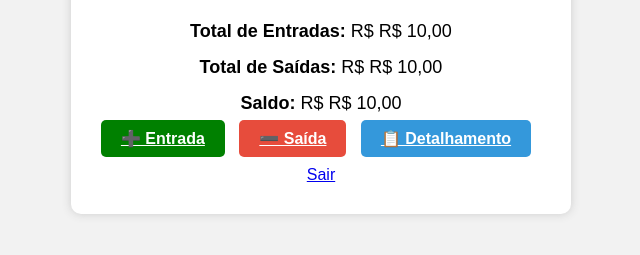
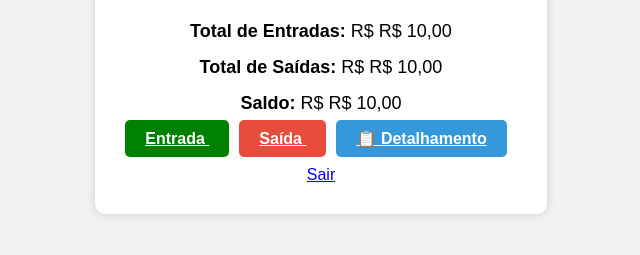
Before and after one commit to gutusmao12/Fluxo_de_Caixa_Python, a Flask app: template templates/dashboard.html in a window 1280 px wide. Shown: the part 125-380 px from the top of the page, without its empty margins (319-959 px from the left). Run offline with Flask 3, Linux system fonts and the light colour scheme; the template is opened without the code that fills it: most values are stand-ins (such as "Sample title", 1, 10 or a date in 2020).

Commit message:
feat: alguns ajustes de layout

```diff
--- a/static/style.css
+++ b/static/style.css
@@ -25,7 +25,7 @@ h2 {
 button, .btn {
     padding: 10px 20px;
     background-color: #3498db; /* azul padrão */
-    color: white !important;
+    color: white;
     border: none;
     border-radius: 5px;
     cursor: pointer;
--- a/templates/dashboard.html
+++ b/templates/dashboard.html
@@ -12,8 +12,12 @@
         <div class="info"><strong>Total de Saídas:</strong> R$ {{ saidas | formata_brl }}</div>
         <div class="info"><strong>Saldo:</strong> R$ {{ saldo | formata_brl }}</div>
 
-        <a href="/adicionar_entrada" class="btn btn-entrar">➕ Entrada</a>
-        <a href="/adicionar_saida" class="btn btn-cancelar">➖ Saída</a>
+        <a href="/adicionar_entrada" class="btn btn-entrar">
+            <i class="fas fa-plus"></i> Entrada
+        </a>
+        <a href="/adicionar_saida" class="btn btn-cancelar">
+            <i class="fas fa-minus"></i> Saída
+        </a>
         <a href="/detalhamento" class="btn">📋 Detalhamento</a>
         <br><br>
         <a href="/logout">Sair</a>
```
Also changed, not shown: templates/detalhamento.html (+0 -8 lines).
